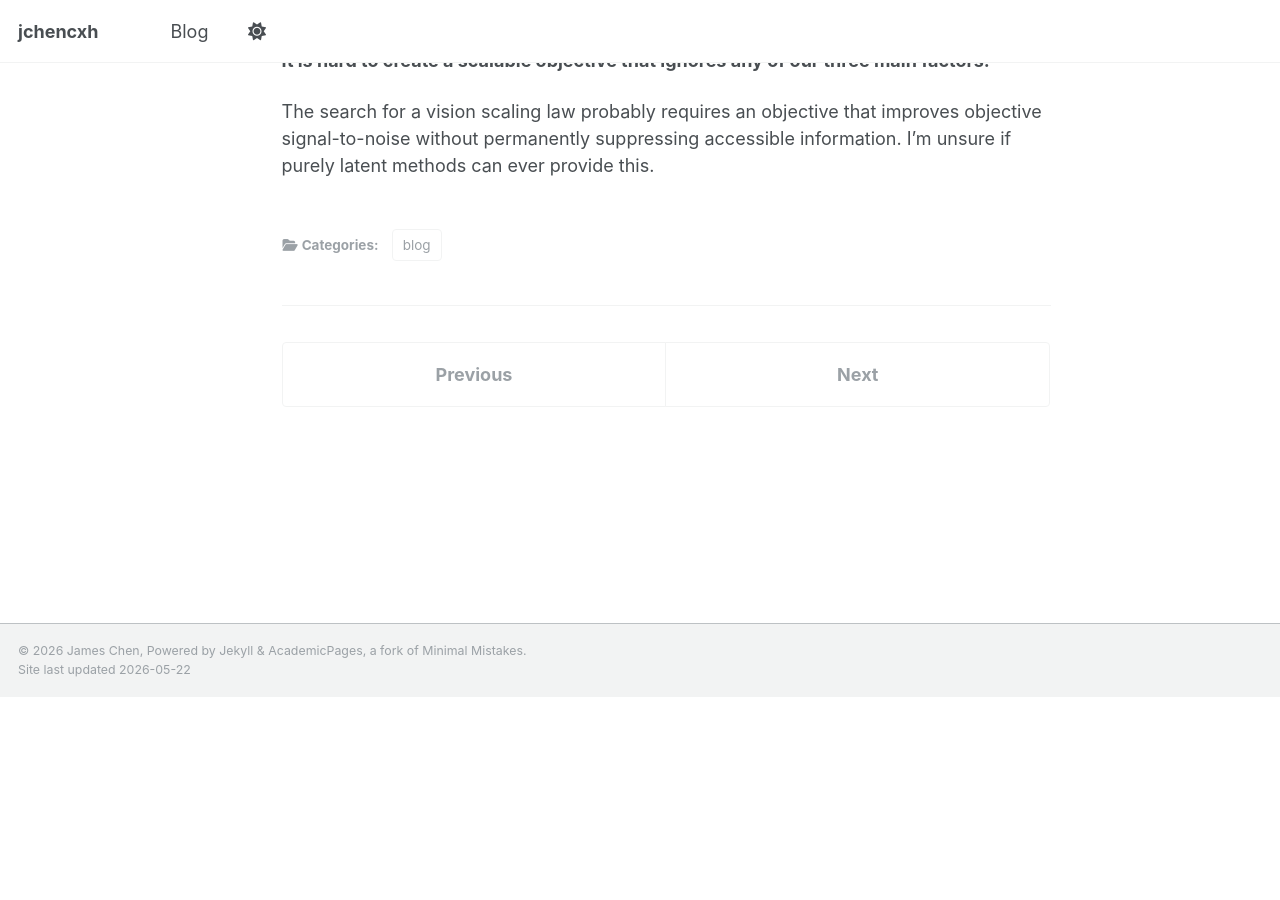
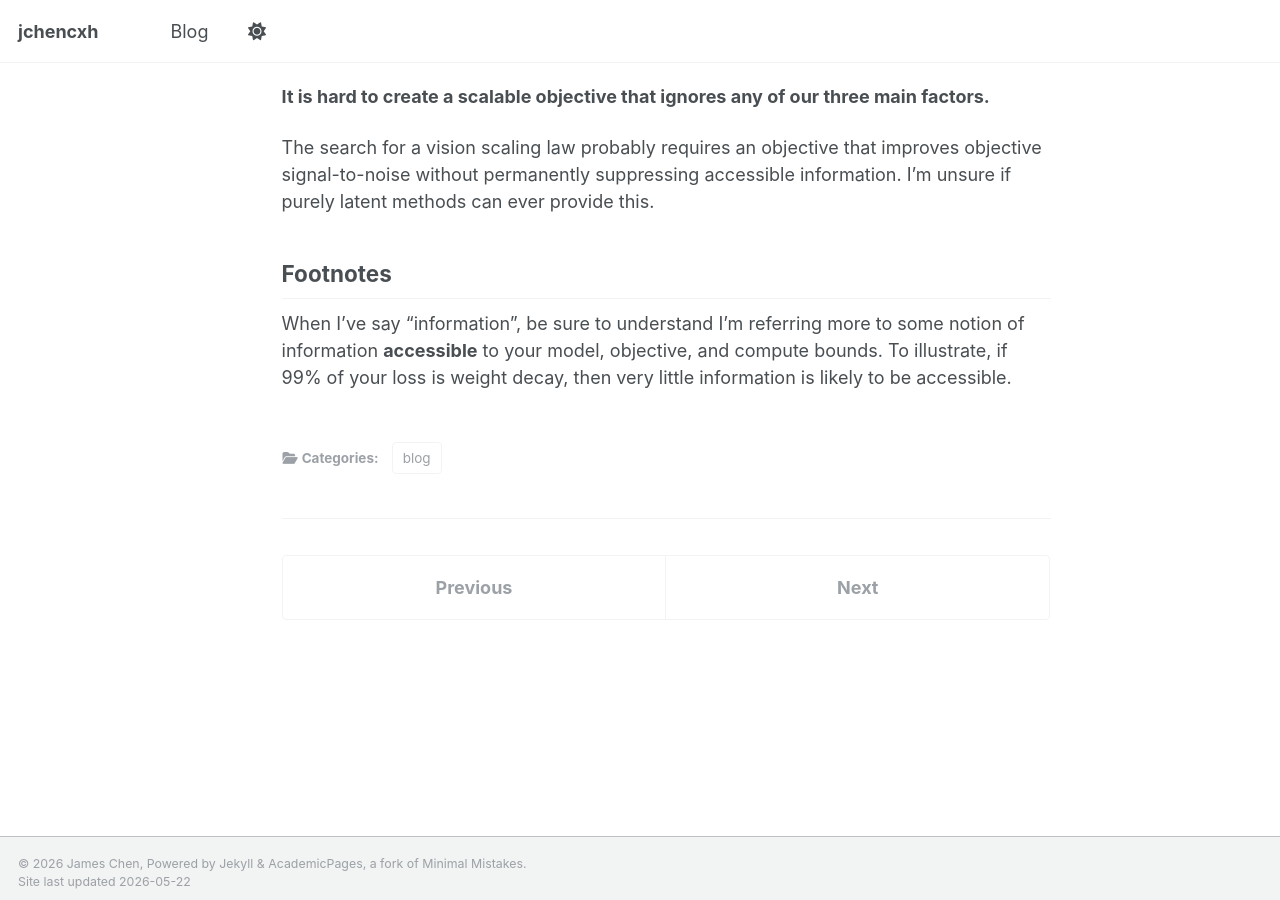
Before and after one commit to jchencxh/jchencxh.github.io, a Jekyll site: the page built from _posts/2026-05-21-scaling-law-for-pure-vision.md, in a window 1280 px wide and 900 px high, scrolled down 2139 px. Built offline with Jekyll 4.4.1, drawn with Linux system fonts in a browser that asks for light colours; a script that is not in the unit is left out; before the commit the page ends 2836 px from its top, so only the background shows below that.

Commit message:
amendment footnote

```diff
--- a/_posts/2026-05-21-scaling-law-for-pure-vision.md
+++ b/_posts/2026-05-21-scaling-law-for-pure-vision.md
@@ -54,3 +54,6 @@ Suppressing the accessible information has two main problems:
 **It is hard to create a scalable objective that ignores any of our three main factors.**
 
 The search for a vision scaling law probably requires an objective that improves objective signal-to-noise without permanently suppressing accessible information. I'm unsure if purely latent methods can ever provide this.
+
+## Footnotes
+When I've say "information", be sure to understand I'm referring more to some notion of information **accessible** to your model, objective, and compute bounds. To illustrate, if 99% of your loss is weight decay, then very little information is likely to be accessible.
```
